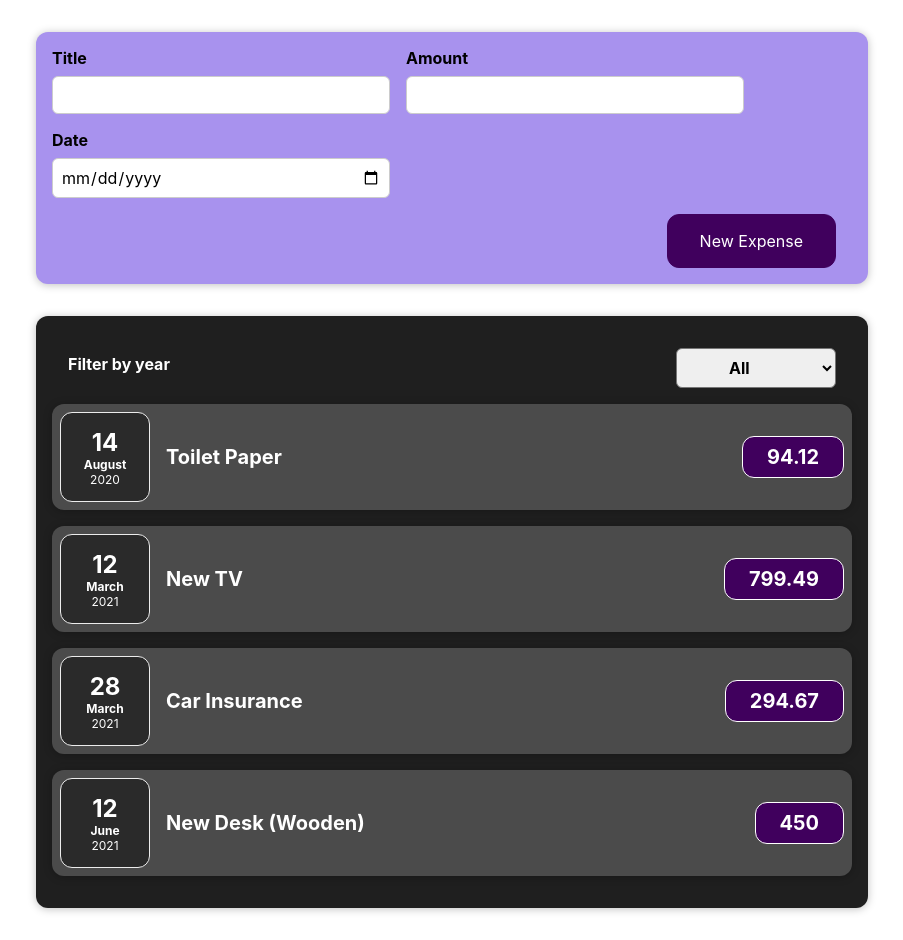
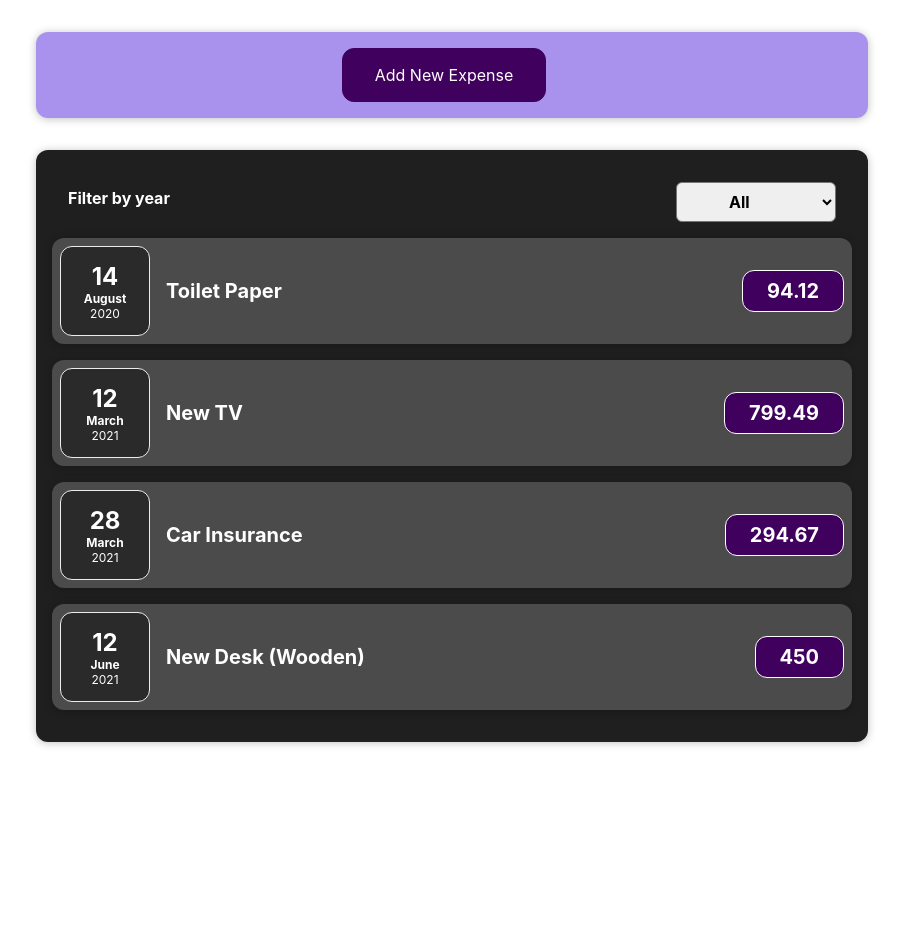
Before and after one commit to EdgarsRum/react-complete-guide, a React (Create React App) app: page / in a window 1280 px wide. Shown: the whole page, without its empty margins (188-1091 px from the left). After the commit the page ends 800 px from the top, so only its background shows below. Built offline with nearby package versions, Linux system fonts and the light colour scheme.

Commit message:
- implement alternate view which shows "Add New Expense" button  - implement button to go back to "Add New Expense" view from Expense Form

```diff
--- a/src/components/newExpenses/ExpenseForm.js
+++ b/src/components/newExpenses/ExpenseForm.js
@@ -10,6 +10,8 @@ const ExpenseForm = (props) => {
   const titleHandler = (event) => setEnteredTitle(event.target.value);
   const amountHandler = (event) => setEnteredAmount(event.target.value);
   const dateHandler = (event) => setEnteredDate(event.target.value);
+
+  const cancelButtonHandler = () => props.onCancelExpenseForm(false);
 
   const submitHandler = (event) => {
     event.preventDefault();
@@ -24,6 +26,8 @@ const ExpenseForm = (props) => {
     setEnteredTitle('');
     setEnteredAmount('');
     setEnteredDate('');
+
+    props.onCancelExpenseForm(false);
   }
 
   return <form onSubmit={submitHandler}>
@@ -42,6 +46,7 @@ const ExpenseForm = (props) => {
       </div>
     </div>
     <div className="new-expense__actions">
+      <button onClick={cancelButtonHandler} type="button">Cancel</button>
       <button type="submit">New Expense</button>
     </div>
   </form>
--- a/src/components/newExpenses/NewExpense.js
+++ b/src/components/newExpenses/NewExpense.js
@@ -1,8 +1,13 @@
 import ExpenseForm from './ExpenseForm';
 
 import './NewExpense.css'
+import {useState} from 'react';
 
 const NewExpense = (props) => {
+
+  const [showForm, setShowForm] = useState(false);
+
+  const addNewExpenseHandler = (showForm) => setShowForm(showForm);
   const saveExpenseDataHandler = (enteredExpenseData) => {
     const expenseData = {
       ...enteredExpenseData,
@@ -14,7 +19,11 @@ const NewExpense = (props) => {
 
   return (
     <div className="new-expense">
-      <ExpenseForm onSaveExpenseData={saveExpenseDataHandler}/>
+      {
+        showForm
+          ? <ExpenseForm onSaveExpenseData={saveExpenseDataHandler} onCancelExpenseForm={addNewExpenseHandler}/>
+          : <button onClick={() => addNewExpenseHandler(true)} type="button">Add New Expense</button>
+      }
     </div>
   );
 };
```
